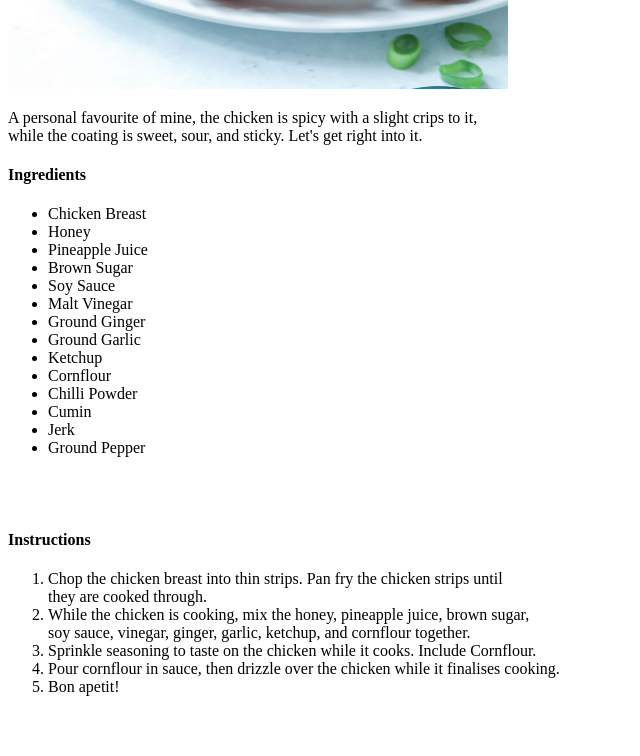
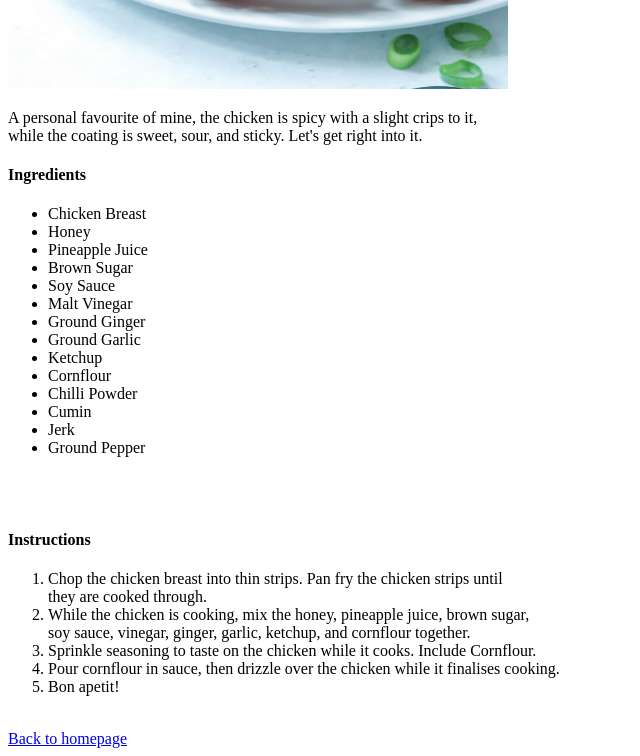
Before and after one commit to Dec3797/odin-recipes, a plain HTML site: page recipes/crispy-shredded-chicken.html in a window 1280 px wide. Shown: the part 491-1247 px from the top of the page, without its empty margins (0-640 px from the left). Before the commit the page ends 1203 px from the top, so only its background shows below. Drawn offline with Linux system fonts and the light colour scheme.

Commit message:
Add link from chicken recipe to index

```diff
--- a/recipes/crispy-shredded-chicken.html
+++ b/recipes/crispy-shredded-chicken.html
@@ -41,6 +41,9 @@
     <li>Sprinkle seasoning to taste on the chicken while it cooks. Include Cornflour.</li>
     <li>Pour cornflour in sauce, then drizzle over the chicken while it finalises cooking.</li>
     <li>Bon apetit!</li>
+
 </ol>
+</br>
+<a href="../index.html">Back to homepage</a>
 </body>
 </html>
```
